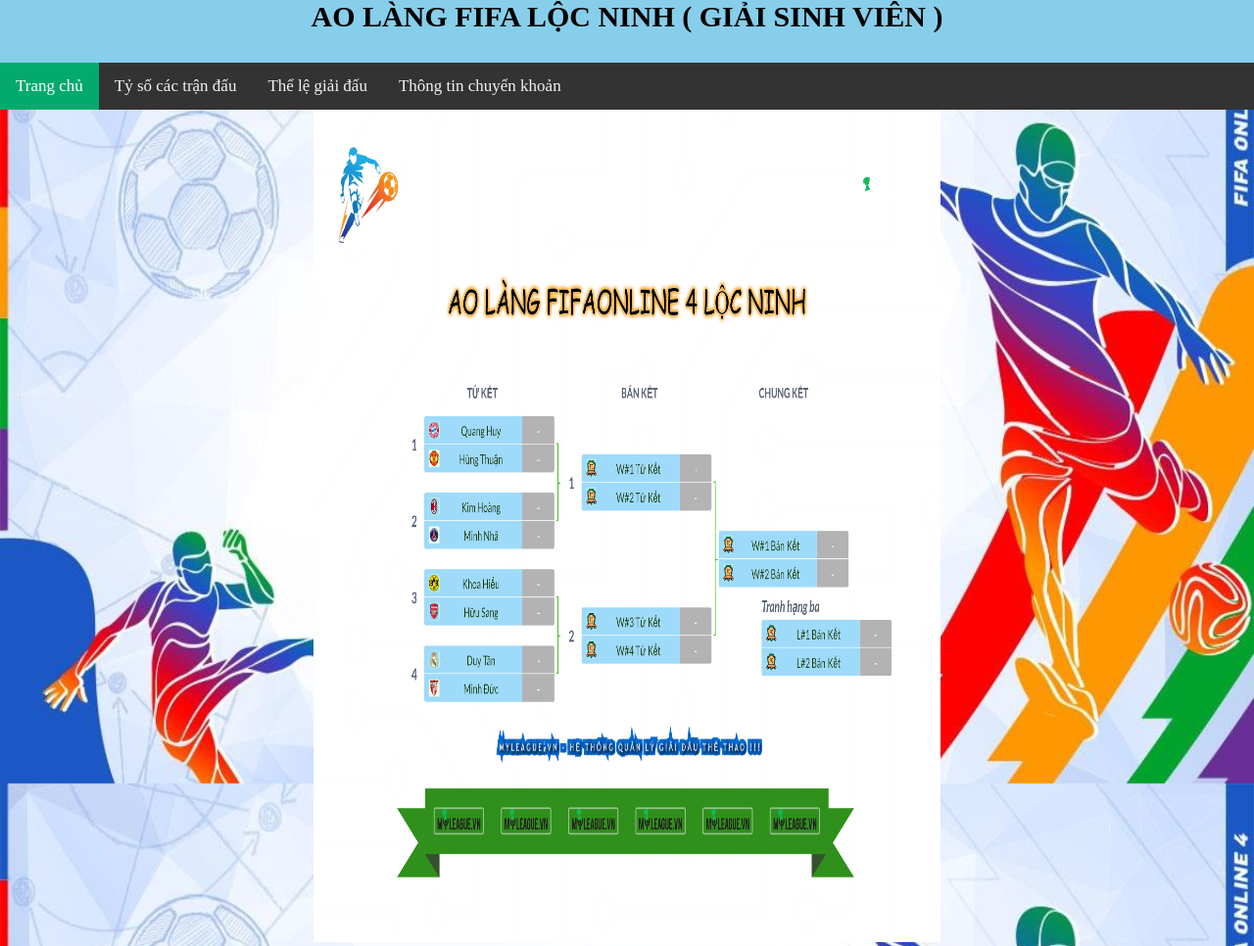
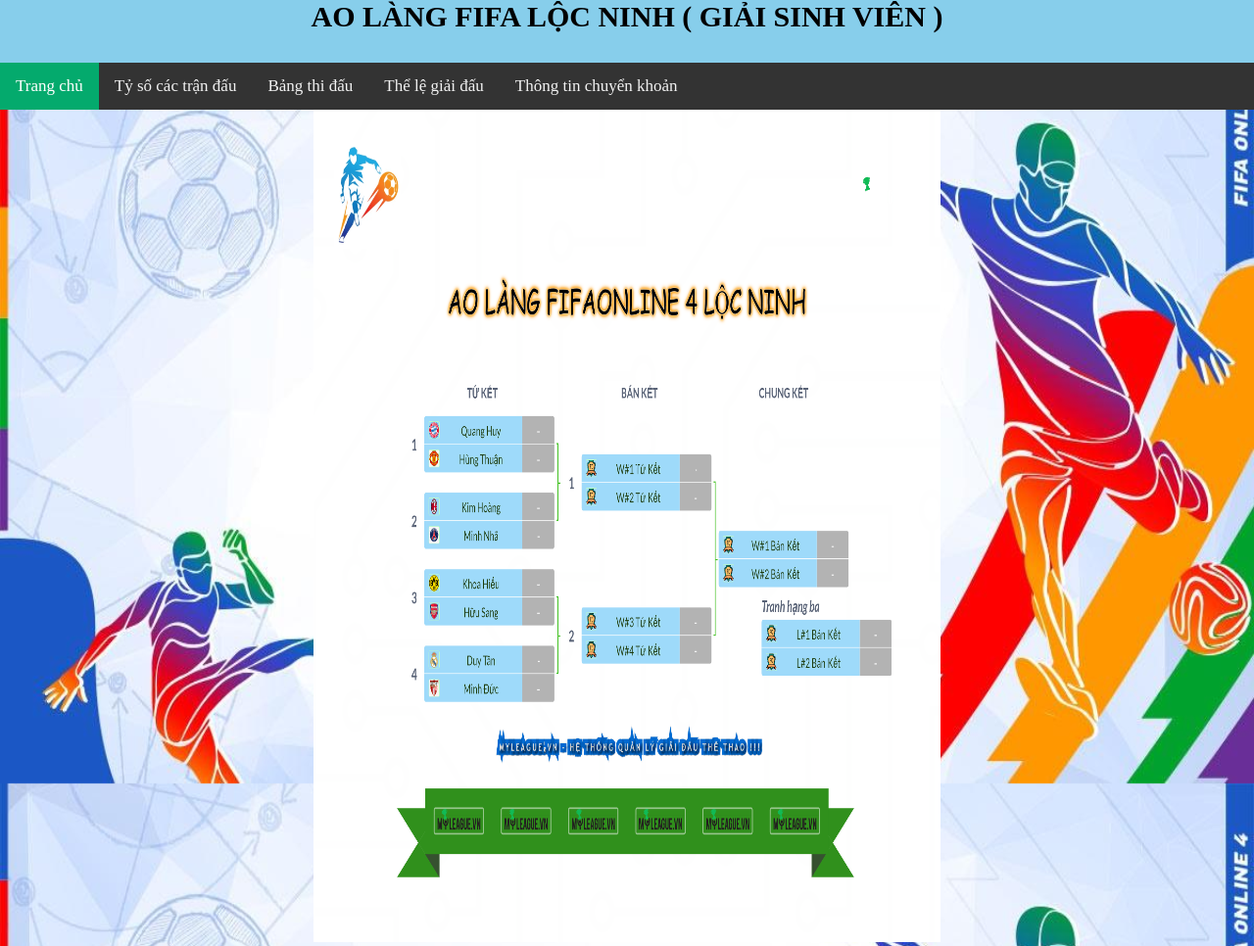
Before and after one commit to NguyenKimHoangTKW/giaidaufo4locninh, a plain HTML site: page sodogiaidau.html in a window 1280 px wide. Shown: the whole page at 98% size. Drawn offline with Linux system fonts and the light colour scheme.

Commit message:
Them link

```diff
--- a/sodogiaidau.html
+++ b/sodogiaidau.html
@@ -17,6 +17,7 @@
             <div class="topnav" id="myTopnav">
                 <a href="index.html" class="active">Trang chủ</a>
                 <a href="bo1.html">Tỷ số các trận đấu</a>
+                <a href="sodogiaidau.html">Bảng thi đấu</a>
                 <a href="luat.html">Thể lệ giải đấu</a>
                 <a href="information.html">Thông tin chuyển khoản</a>
                 <a href="javascript:void(0);" class="icon" onclick="myFunction()">
```
